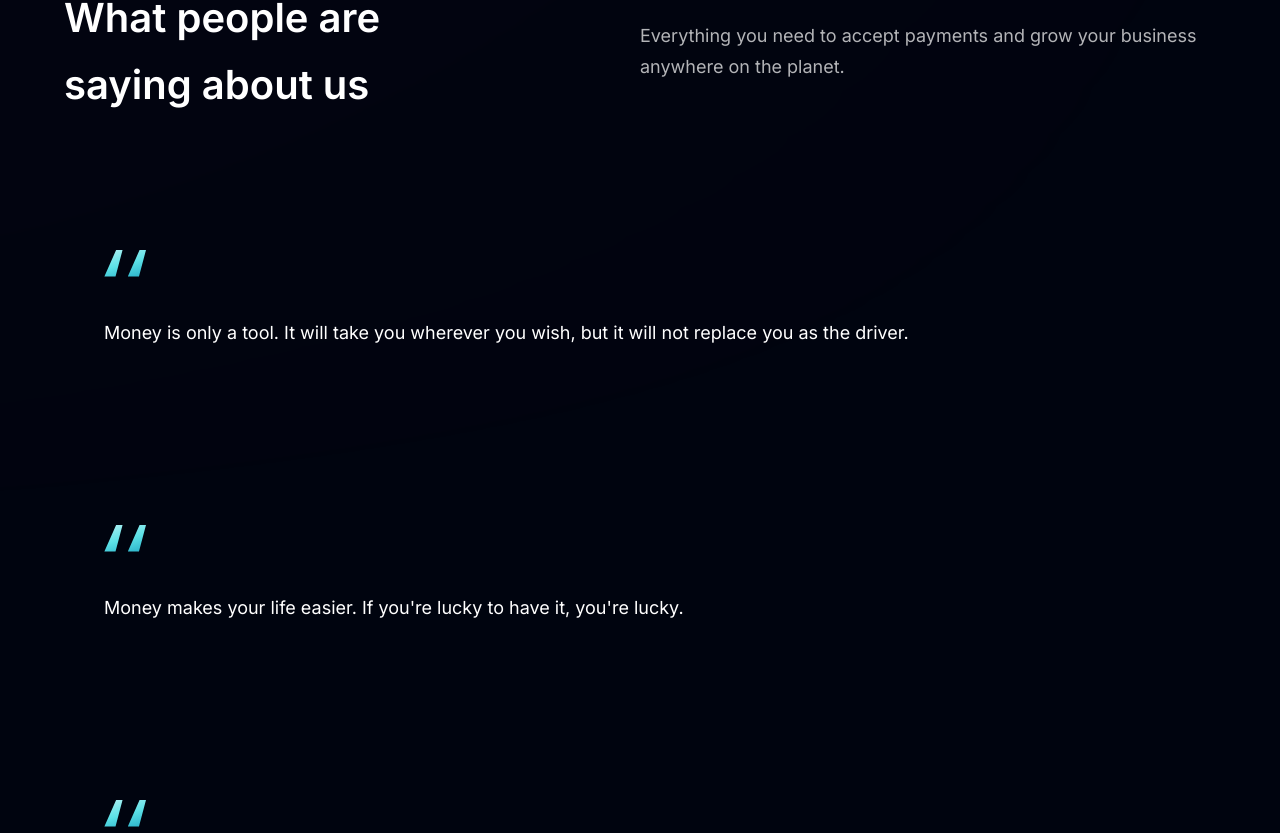
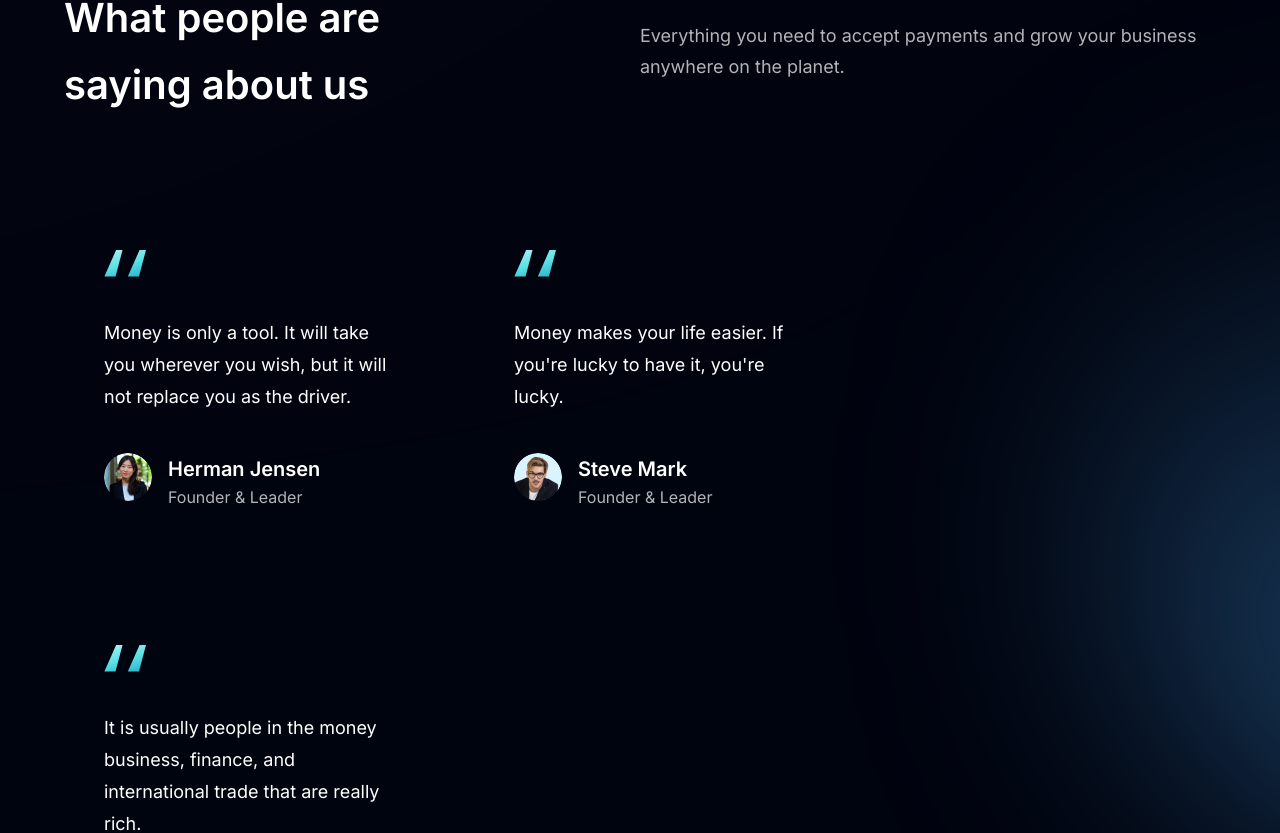
Before and after one commit to haroldjeshua/fintech-web, a React (Vite) app: page / in a window 1280 px wide. Shown: the part 2824-3657 px from the top of the page. Built offline with nearby package versions, Linux system fonts and the light colour scheme.

Commit message:
fixing hover bug bw plain css x tailwind

```diff
--- a/src/components/FeedbackCard.jsx
+++ b/src/components/FeedbackCard.jsx
@@ -2,15 +2,28 @@ import { quotes } from "../assets";
 
 const FeedbackCard = ({ content, name, title, img }) => {
   return (
-    <div className="flex flex-col justify-between px-10 py-12 rounded-[20px] max-w[370px] md:mr-10 sm:mr-5 mr-0 my-5 feedback-card">
+    <div className="flex flex-col justify-between px-10 py-12 rounded-[20px] max-w-[370px] md:mr-10 sm:mr-5 mr-0 my-5 feedback-card">
       <img
         src={quotes}
         alt="double quotes"
         className="w-[42px] h-[27px] object-contain"
       />
-      <p className="font-main font-normal text-[18px] leading-[32px] text-white my-10 ">
+      <p className="font-main font-normal text-[18px] leading-[32px] text-white my-10">
         {content}
       </p>
+
+      <div className="flex flex-row">
+        <img src={img} alt={name} className="w-[48px] h-[48px] rounded-full" />
+
+        <div className="flex flex-col ml-4">
+          <h4 className="font-main font-semibold text-[20px] leading-[32px] text-white">
+            {name}
+          </h4>
+          <p className="font-main font-normal text-[16px] leading-[24px] text-dimWhite">
+            {title}
+          </p>
+        </div>
+      </div>
     </div>
   );
 };
--- a/src/components/Testimonials.jsx
+++ b/src/components/Testimonials.jsx
@@ -8,8 +8,7 @@ const Testimonials = () => {
       id="clients"
       className={`${styles.paddingY} ${styles.flexCenter} flex-col relative`}
     >
-      {/* TODO */}
-      <div />
+      <div className="absolute z-[0] w-[60%] h-[60%] -right-[50%] rounded-full blue__gradient" />
 
       <div className="w-full flex justify-between items-center md:flex-row flex-col sm:mb-16 mb-6 relative z-[1]">
         <h1 className={styles.heading2}>
--- a/src/index.css
+++ b/src/index.css
@@ -119,10 +119,12 @@
 
 .feedback-card {
   background: transparent;
+  transition: all 0.3s ease;
 }
 
 .feedback-card:hover {
   background: var(--black-gradient);
+  transition: all 0.3s ease;
 }
 
 .blue__gradient {
```
